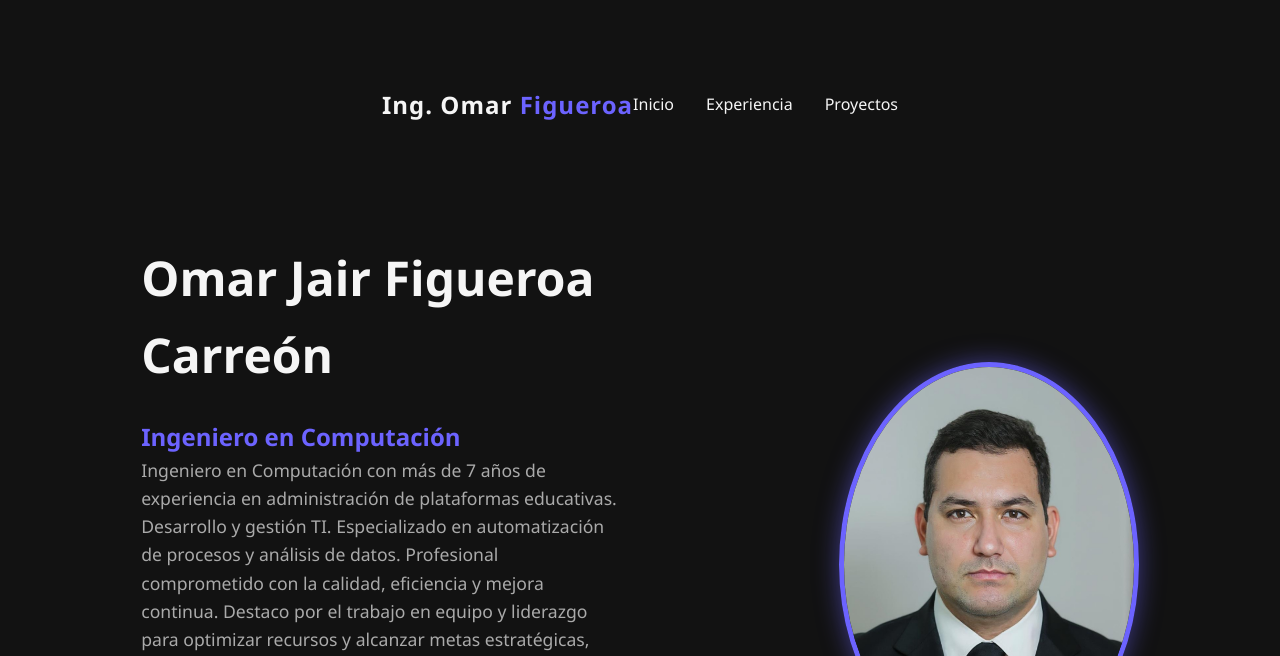
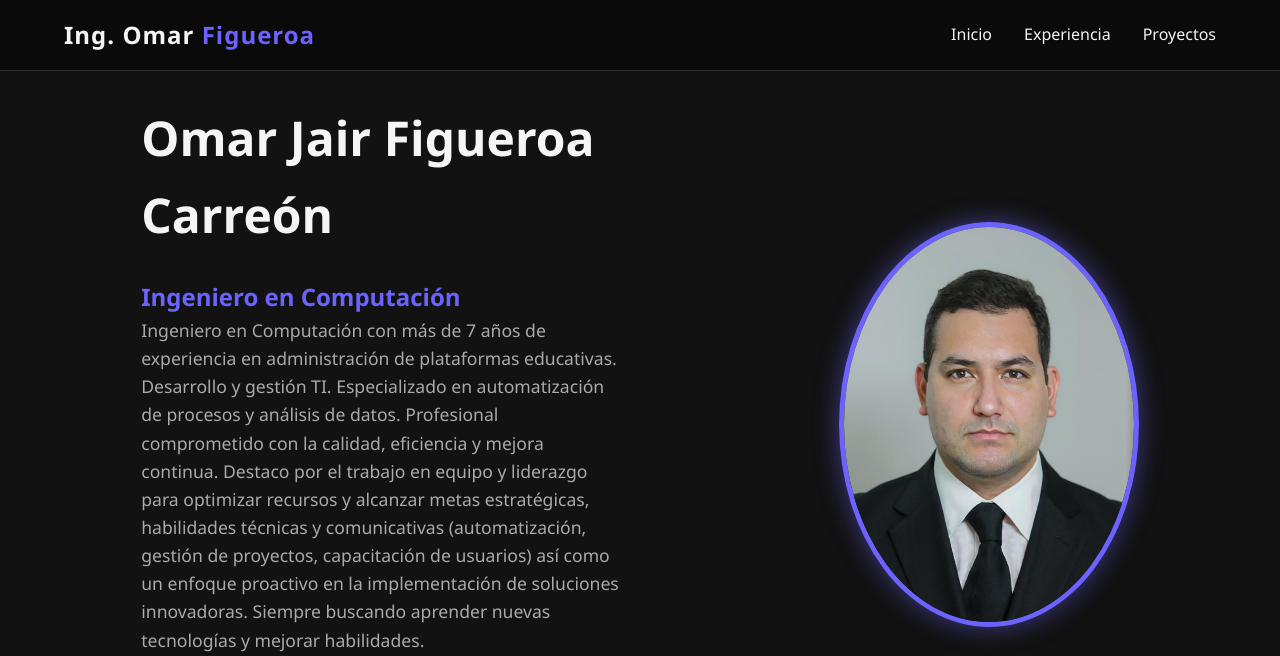
Before and after one commit to OmarFigueroa97/OmarFigueroa97.github.io, a plain HTML site: page index.html in a window 1280 px wide. Shown: the top 656 px of the page. Drawn offline with Linux system fonts and the light colour scheme.

Commit message:
Update styles.css

```diff
--- a/styles.css
+++ b/styles.css
@@ -26,7 +26,6 @@ body{
     background-color: var(--dark-bg);
     color: var(--light-text);
     line-height: 1.6;
-    padding-top: 70px;
 }
 
 a{
@@ -104,10 +103,15 @@ ul {
     }
 }
 
-header {
-    height: 70px; /* Mismo valor que el padding-top del body */
-    display: flex;
-    align-items: center;
+header{
+    position: fixed;
+    top: 0;
+    left: 0;
+    width: 100%;
+    background-color: rgba(10, 10, 10, 0.9);
+    backdrop-filter: blur(10px);
+    z-index: 100;
+    border-bottom: 1px solid var(--border-color);
 }
 
 #navbar {
```
